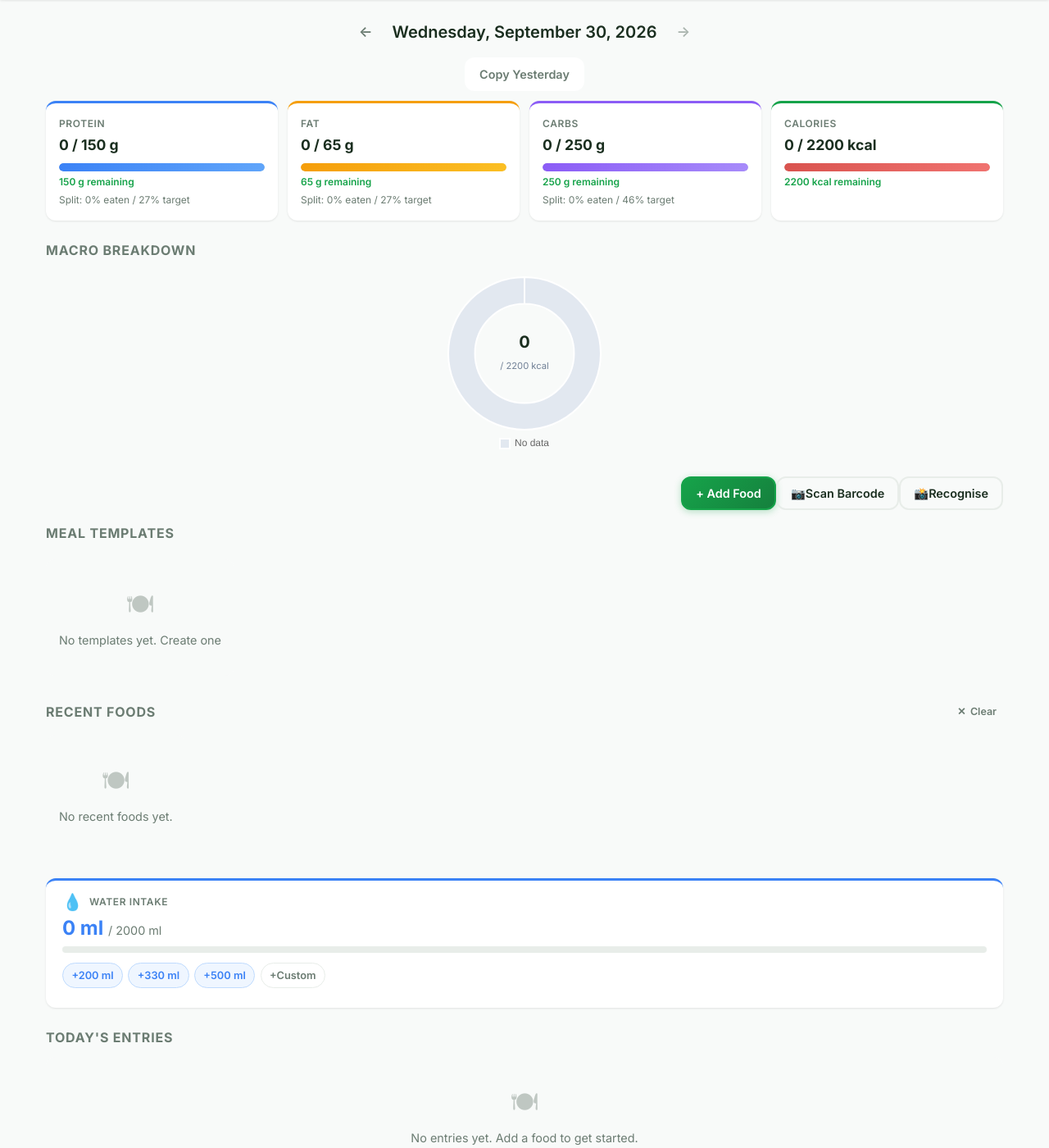
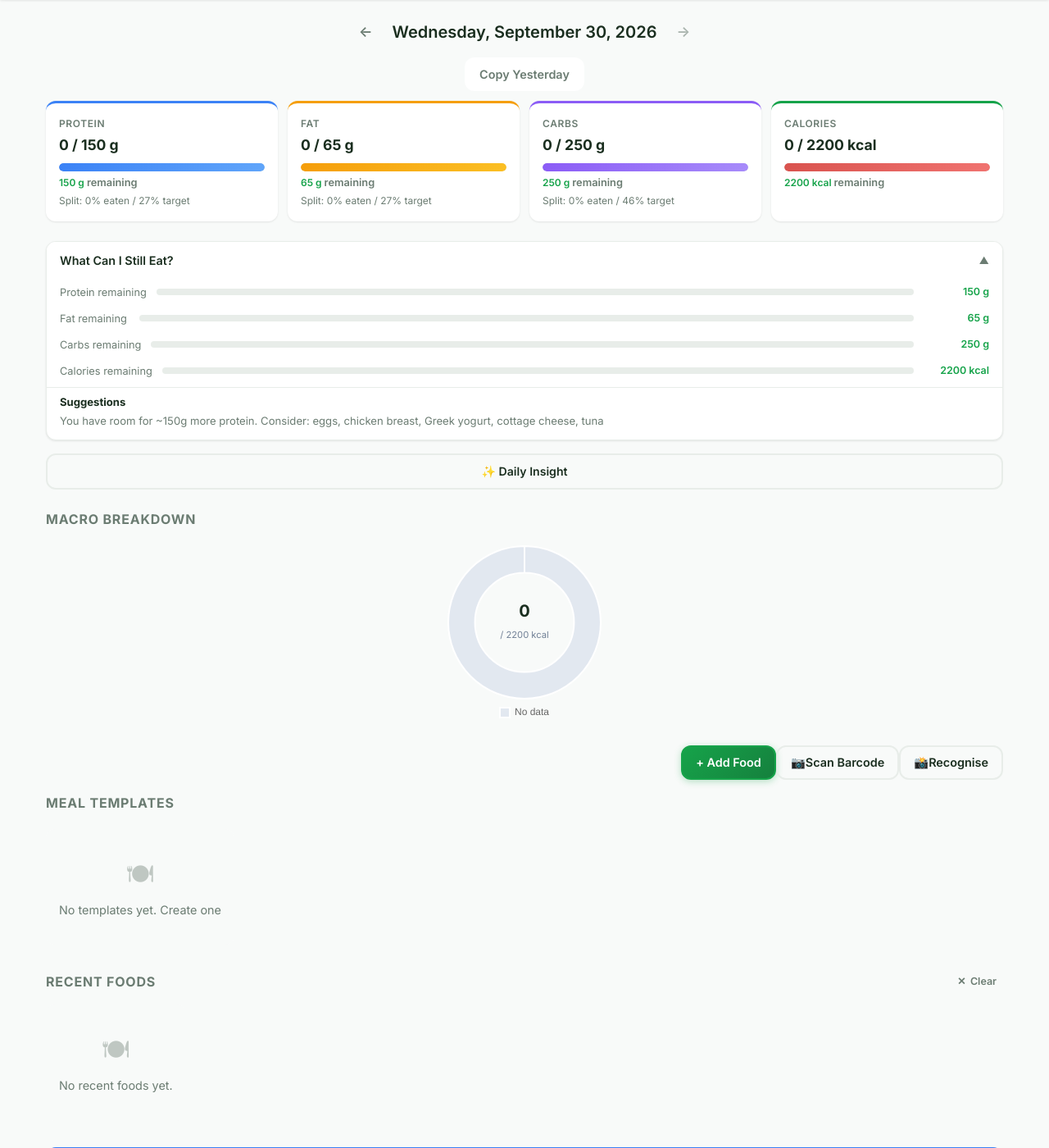
Before and after one commit to sakaryag/nutrition-tracker, a Flask app: page / in a window 1280 px wide. Shown: the part 61-1461 px from the top of the page at 82% size. Run offline with Flask 3, Linux system fonts and the light colour scheme; the visitor is signed in with stand-in values (Sample User, id 1); data that the repository does not hold is empty.

Commit message:
feat: dashboard remaining macros panel + per-meal add + daily insight (PR12)
Enhancement 1: collapsible What Can I Still Eat panel below summary
cards with per-macro progress bars, remaining values, and pre-defined
food suggestions based on the macro with most room. Collapse state
persisted in localStorage. EN + TR translations added.
Enhancement 2: per-meal-section + Add button in every meal group
header (including Other) that opens the add-food modal pre-selecting
that meal type. Labelled pill button replaces the previous icon-only +.
Enhancement 3: Daily Insight button sends today macro summary to
/api/chat using the user Anthropic API key and displays AI analysis
inline. Shows set-API-key prompt when no key is stored.

Co-Authored-By: Claude <noreply@anthropic.com>

```diff
--- a/static/css/style.css
+++ b/static/css/style.css
@@ -2126,6 +2126,165 @@ textarea:focus {
 .remaining--under  { color: var(--color-success) !important; font-weight: 600; }
 .remaining--close  { color: var(--color-warning) !important; font-weight: 600; }
 .remaining--over   { color: var(--color-danger)  !important; font-weight: 700; }
+
+/* ============================================================
+   Remaining Macros Panel (Enhancement 1)
+   ============================================================ */
+.remaining-panel {
+  margin: 1rem 0;
+  border: 1px solid var(--color-border);
+  border-radius: var(--radius);
+  overflow: hidden;
+  background: var(--color-surface);
+  box-shadow: var(--shadow);
+}
+
+.remaining-panel-header {
+  display: flex;
+  justify-content: space-between;
+  align-items: center;
+  padding: 0.75rem 1rem;
+  background: var(--color-surface);
+  cursor: pointer;
+  user-select: none;
+  font-weight: 600;
+  font-size: 0.9rem;
+}
+
+.remaining-panel-header:hover {
+  background: var(--color-bg);
+}
+
+.remaining-panel-chevron {
+  font-size: 0.75rem;
+  color: var(--color-text-muted);
+  transition: transform var(--transition);
+}
+
+.remaining-panel-body {
+  padding-bottom: 0.5rem;
+}
+
+.remaining-macro-row {
+  display: flex;
+  align-items: center;
+  gap: 0.75rem;
+  padding: 0.4rem 1rem;
+}
+
+.remaining-label {
+  min-width: 85px;
+  font-size: 0.8rem;
+  color: var(--color-text-muted);
+}
+
+.remaining-bar {
+  flex: 1;
+  height: 8px;
+  background: var(--color-border);
+  border-radius: 4px;
+  overflow: hidden;
+}
+
+.remaining-bar-fill {
+  height: 100%;
+  background: var(--color-primary);
+  border-radius: 4px;
+  transition: width 0.35s ease;
+}
+
+.remaining-bar-fill.over {
+  background: var(--color-danger);
+}
+
+.remaining-value {
+  font-size: 0.78rem;
+  min-width: 80px;
+  text-align: right;
+  font-weight: 600;
+}
+
+.remaining-value.over {
+  color: var(--color-danger);
+}
+
+.remaining-value.good {
+  color: var(--color-success);
+}
+
+.remaining-suggestions {
+  padding: 0.5rem 1rem 0.75rem;
+  font-size: 0.82rem;
+  color: var(--color-text-muted);
+  border-top: 1px solid var(--color-border);
+  margin-top: 0.25rem;
+}
+
+.remaining-suggestions strong {
+  color: var(--color-text);
+  display: block;
+  margin-bottom: 0.2rem;
+}
+
+/* ============================================================
+   Daily Insight (Enhancement 3)
+   ============================================================ */
+.insight-section {
+  margin: 0.75rem 0;
+}
+
+.insight-btn {
+  width: 100%;
+  justify-content: center;
+  font-size: 0.88rem;
+  padding: 0.6rem 1rem;
+}
+
+.insight-result {
+  margin-top: 0.75rem;
+  padding: 0.85rem 1rem;
+  background: var(--color-surface);
+  border: 1px solid var(--color-border);
+  border-radius: var(--radius);
+  font-size: 0.88rem;
+  line-height: 1.6;
+  box-shadow: var(--shadow);
+}
+
+.insight-result.loading {
+  color: var(--color-text-muted);
+  font-style: italic;
+}
+
+.insight-result.no-key {
+  color: var(--color-text-muted);
+  font-style: italic;
+}
+
+.insight-result.error {
+  color: var(--color-danger);
+  border-color: var(--color-danger);
+}
+
+/* ============================================================
+   Meal group Add button label
+   ============================================================ */
+.meal-add-btn {
+  font-size: 0.75rem;
+  padding: 0.15rem 0.5rem;
+  border-radius: var(--border-radius-pill);
+  border: 1px solid var(--color-primary);
+  color: var(--color-primary);
+  background: transparent;
+  cursor: pointer;
+  transition: background var(--transition), color var(--transition);
+  white-space: nowrap;
+}
+
+.meal-add-btn:hover {
+  background: var(--color-primary);
+  color: #fff;
+}
 
 /* ---------- Quick-add chips enhanced ---------- */
 .quick-add-chip {
--- a/static/js/dashboard.js
+++ b/static/js/dashboard.js
@@ -160,7 +160,7 @@
     loadNote();
   }
   async function loadSummary() {
-    try { var data = await api('/api/summary?date=' + currentDate); renderSummary(data); renderDonut(data); }
+    try { var data = await api('/api/summary?date=' + currentDate); renderSummary(data); renderDonut(data); renderRemainingPanel(data); }
     catch (err) { showToast(t('common.error') + ': ' + err.message, 'error'); }
   }
 
@@ -245,8 +245,8 @@
       html+='<div class="meal-group" data-meal="'+escHtml(meal)+'">'
         +'<div class="meal-group__header"><p class="meal-group__title">'+escHtml(lbl)+'</p>'
         +'<div class="meal-group__actions">'
-        +(meal!=='Other'?'<button class="btn btn-icon btn-sm" data-action="add-to-meal" data-meal="'+escHtml(meal)+'">+</button>'
-                        +'<button class="btn-ghost meal-clear-btn" data-action="clear-meal" data-meal="'+escHtml(meal)+'">&times; Clear</button>':'')
+        +'<button class="meal-add-btn" data-action="add-to-meal" data-meal="'+escHtml(meal)+'" aria-label="Add food to '+escHtml(lbl)+'">+ Add</button>'
+        +(meal!=='Other'?'<button class="btn-ghost meal-clear-btn" data-action="clear-meal" data-meal="'+escHtml(meal)+'">&times; Clear</button>':'')
         +'</div></div>'
         +'<p class="meal-group__subtotal">P '+round1(sp)+'g · F '+round1(sf)+'g · C '+round1(sc)+'g · '+Math.round(sk)+' kcal</p>';
       groups[meal].forEach(function(e){html+=renderEntryCard(e);});
@@ -906,6 +906,187 @@
     } catch (_) { /* Silent fail — user can retry by typing again */ }
   }
 
+  /* ============================================================
+     Enhancement 1 — Remaining Macros Panel
+     ============================================================ */
+
+  var _remainingPanelExpanded = true;
+  (function initRemainingPanel() {
+    try { _remainingPanelExpanded = localStorage.getItem('nt_remaining_panel') !== 'collapsed'; } catch(_) {}
+    var toggle = document.getElementById('remaining-panel-toggle');
+    var body   = document.getElementById('remaining-panel-body');
+    var chev   = document.getElementById('remaining-panel-chevron');
+    if (!toggle || !body) return;
+
+    function applyState() {
+      body.hidden = !_remainingPanelExpanded;
+      if (toggle) toggle.setAttribute('aria-expanded', String(_remainingPanelExpanded));
+      if (chev)   chev.textContent = _remainingPanelExpanded ? '▲' : '▼';
+    }
+    applyState();
+
+    toggle.addEventListener('click', function() {
+      _remainingPanelExpanded = !_remainingPanelExpanded;
+      try { localStorage.setItem('nt_remaining_panel', _remainingPanelExpanded ? 'expanded' : 'collapsed'); } catch(_) {}
+      applyState();
+    });
+    toggle.addEventListener('keydown', function(e) {
+      if (e.key === 'Enter' || e.key === ' ') { e.preventDefault(); toggle.click(); }
+    });
+  })();
+
+  var _MACRO_SUGGESTIONS = {
+    protein: {
+      en: 'eggs, chicken breast, Greek yogurt, cottage cheese, tuna',
+      tr: 'yumurta, tavuk göğsü, Yunan yoğurdu, lor peyniri, ton balığı',
+    },
+    fat: {
+      en: 'avocado, nuts, olive oil, cheese, salmon',
+      tr: 'avokado, fındık, zeytinyağı, peynir, somon',
+    },
+    carbs: {
+      en: 'oats, brown rice, banana, whole grain bread, sweet potato',
+      tr: 'yulaf, esmer pirinç, muz, tam tahıllı ekmek, tatlı patates',
+    },
+    calories: {
+      en: 'a balanced meal with protein and complex carbs',
+      tr: 'protein ve kompleks karbonhidrat içeren dengeli bir öğün',
+    },
+  };
+
+  function renderRemainingPanel(data) {
+    var rowsEl = document.getElementById('remaining-macro-rows');
+    var suggEl = document.getElementById('remaining-suggestions');
+    if (!rowsEl) return;
+
+    var isTr = Lang && Lang.isTr && Lang.isTr();
+    var lang  = isTr ? 'tr' : 'en';
+
+    var MACROS = [
+      { key: 'protein',  unit: 'g',    labelKey: 'remaining.protein'  },
+      { key: 'fat',      unit: 'g',    labelKey: 'remaining.fat'      },
+      { key: 'carbs',    unit: 'g',    labelKey: 'remaining.carbs'    },
+      { key: 'calories', unit: 'kcal', labelKey: 'remaining.calories' },
+    ];
+
+    var html = '';
+    var bestMacro = null;
+    var bestRatio  = -Infinity;
+
+    MACROS.forEach(function(m) {
+      var consumed  = data.totals   ? (data.totals[m.key]   || 0) : 0;
+      var target    = data.target   ? (data.target[m.key]   || 0) : 0;
+      var remaining = data.remaining? (data.remaining[m.key]|| 0) : 0;
+      var over      = target > 0 && consumed > target;
+      var pct       = target > 0 ? Math.min(100, Math.round((consumed / target) * 100)) : 0;
+      var remRound  = Math.abs(Math.round(remaining));
+      var remText   = (over ? '+' : '') + remRound + ' ' + m.unit;
+      var valueClass = over ? 'over' : 'good';
+
+      /* Track which macro has most room (for suggestion) */
+      if (!over && target > 0) {
+        var ratio = remaining / target;
+        if (ratio > bestRatio) { bestRatio = ratio; bestMacro = m.key; }
+      }
+
+      html += '<div class="remaining-macro-row">'
+        + '<span class="remaining-label">' + escHtml(t(m.labelKey)) + '</span>'
+        + '<div class="remaining-bar" role="progressbar" aria-valuenow="' + pct + '" aria-valuemin="0" aria-valuemax="100">'
+        + '<div class="remaining-bar-fill' + (over ? ' over' : '') + '" style="width:' + pct + '%"></div>'
+        + '</div>'
+        + '<span class="remaining-value ' + valueClass + '">' + escHtml(remText) + '</span>'
+        + '</div>';
+    });
+
+    rowsEl.innerHTML = html;
+
+    /* Suggestions */
+    if (suggEl) {
+      var suggText = '';
+      if (!bestMacro) {
+        suggText = isTr ? 'Tüm hedeflerinize ulaştınız! Harika iş!' : 'You\'ve hit all your targets! Great job!';
+      } else {
+        var remVal  = Math.round(Math.abs(data.remaining[bestMacro] || 0));
+        var unit    = bestMacro === 'calories' ? ' kcal' : 'g';
+        var mLabel  = t('remaining.' + bestMacro).toLowerCase().replace(isTr ? ' kaldı' : ' remaining', '');
+        var foods   = _MACRO_SUGGESTIONS[bestMacro][lang];
+        if (isTr) {
+          suggText = 'Yaklaşık ~' + remVal + unit + ' daha ' + mLabel + ' alabilirsiniz. Önerilenler: ' + foods;
+        } else {
+          suggText = 'You have room for ~' + remVal + unit + ' more ' + mLabel + '. Consider: ' + foods;
+        }
+      }
+      suggEl.innerHTML = '<strong>' + escHtml(t('remaining.suggestions')) + '</strong>' + escHtml(suggText);
+      suggEl.hidden = false;
+    }
+  }
+
+  /* ============================================================
+     Enhancement 3 — Daily Insight Button
+     ============================================================ */
+  (function initInsight() {
+    var insightBtn    = document.getElementById('insight-btn');
+    var insightResult = document.getElementById('insight-result');
+    if (!insightBtn || !insightResult) return;
+
+    insightBtn.addEventListener('click', async function() {
+      var apiKey = '';
+      try { apiKey = localStorage.getItem('nt_anthropic_key') || ''; } catch(_) {}
+
+      if (!apiKey) {
+        insightResult.textContent = t('insight.noKey');
+        insightResult.className = 'insight-result no-key';
+        insightResult.hidden = false;
+        return;
+      }
+
+      /* Gather today's summary data from the DOM */
+      var consumed = {
+        protein:  parseFloat((document.getElementById('summary-protein')  || {}).textContent) || 0,
+        fat:      parseFloat((document.getElementById('summary-fat')      || {}).textContent) || 0,
+        carbs:    parseFloat((document.getElementById('summary-carbs')    || {}).textContent) || 0,
+        calories: parseFloat((document.getElementById('summary-calories') || {}).textContent) || 0,
+      };
+      var targets = {
+        protein:  parseFloat((document.getElementById('target-protein')   || {}).textContent) || 0,
+        fat:      parseFloat((document.getElementById('target-fat')       || {}).textContent) || 0,
+        carbs:    parseFloat((document.getElementById('target-carbs')     || {}).textContent) || 0,
+        calories: parseFloat((document.getElementById('target-calories')  || {}).textContent) || 0,
+      };
+
+      var content = 'Today I ate: ' + consumed.protein + 'g protein, '
+        + consumed.fat + 'g fat, ' + consumed.carbs + 'g carbs, '
+        + consumed.calories + ' kcal. My targets are: '
+        + targets.protein + 'g protein, ' + targets.fat + 'g fat, '
+        + targets.carbs + 'g carbs, ' + targets.calories + ' kcal. '
+        + 'Give me a brief 2-3 sentence analysis of my day and one practical suggestion.';
+
+      insightBtn.disabled = true;
+      insightResult.textContent = t('insight.loading');
+      insightResult.className = 'insight-result loading';
+      insightResult.hidden = false;
+
+      try {
+        var isTr = Lang && Lang.isTr && Lang.isTr();
+        var resp = await api('/api/chat', {
+          method: 'POST',
+          body: JSON.stringify({
+            messages: [{ role: 'user', content: content }],
+            lang: isTr ? 'tr' : 'en',
+            api_key: apiKey,
+          }),
+        });
+        insightResult.textContent = resp.reply || '';
+        insightResult.className = 'insight-result';
+      } catch (err) {
+        insightResult.textContent = t('common.error') + ': ' + err.message;
+        insightResult.className = 'insight-result error';
+      } finally {
+        insightBtn.disabled = false;
+      }
+    });
+  })();
+
   function escHtml(str){
     return String(str??'').replace(/&/g,'&amp;').replace(/</g,'&lt;').replace(/>/g,'&gt;').replace(/"/g,'&quot;');
   }
--- a/static/js/i18n.js
+++ b/static/js/i18n.js
@@ -420,6 +420,19 @@ const i18n = {
     'plan.fulfilled':      'Logged',
     'plan.guidelines.empty': 'No guidelines for this plan.',
     'plan.quotaProgress':  'Weekly Category Progress',
+
+    /* Remaining macros panel (Enhancement 1) */
+    'remaining.panel.title':  'What Can I Still Eat?',
+    'remaining.protein':      'Protein remaining',
+    'remaining.fat':          'Fat remaining',
+    'remaining.carbs':        'Carbs remaining',
+    'remaining.calories':     'Calories remaining',
+    'remaining.suggestions':  'Suggestions',
+
+    /* Daily Insight (Enhancement 3) */
+    'insight.btn':     '✨ Daily Insight',
+    'insight.noKey':   'Set your Anthropic API key in Settings to enable daily insights.',
+    'insight.loading': 'Getting your daily insight…',
   },
 
   tr: {
@@ -839,6 +852,19 @@ const i18n = {
     'plan.fulfilled':      'Kaydedildi',
     'plan.guidelines.empty': 'Bu plan için yönerge yok.',
     'plan.quotaProgress':  'Haftalık Kategori İlerlemesi',
+
+    /* Remaining macros panel (Enhancement 1) */
+    'remaining.panel.title':  'Bugün Ne Yiyebilirim?',
+    'remaining.protein':      'Protein kaldı',
+    'remaining.fat':          'Yağ kaldı',
+    'remaining.carbs':        'Karbonhidrat kaldı',
+    'remaining.calories':     'Kalori kaldı',
+    'remaining.suggestions':  'Öneriler',
+
+    /* Daily Insight (Enhancement 3) */
+    'insight.btn':     '✨ Günlük Analiz',
+    'insight.noKey':   'Günlük analizi etkinleştirmek için Ayarlar bölümünden Anthropic API anahtarınızı girin.',
+    'insight.loading': 'Günlük analiziniz hazırlanıyor…',
   },
 };
 
--- a/templates/dashboard.html
+++ b/templates/dashboard.html
@@ -51,6 +51,25 @@
       </div>
       <p class="summary-card__remaining"><span id="remaining-calories">0</span> kcal <span class="remaining-label" id="lbl-remaining-calories">remaining</span></p>
     </article>
+  </section>
+
+  <!-- What Can I Still Eat? Panel (Enhancement 1) -->
+  <section class="remaining-panel" id="remaining-panel" aria-label="Remaining macros panel">
+    <div class="remaining-panel-header" id="remaining-panel-toggle" role="button" tabindex="0"
+         aria-expanded="true" aria-controls="remaining-panel-body">
+      <span id="remaining-panel-title" data-i18n="remaining.panel.title">What Can I Still Eat?</span>
+      <span class="remaining-panel-chevron" id="remaining-panel-chevron" aria-hidden="true">&#9650;</span>
+    </div>
+    <div id="remaining-panel-body">
+      <div id="remaining-macro-rows"></div>
+      <div class="remaining-suggestions" id="remaining-suggestions" hidden></div>
+    </div>
+  </section>
+
+  <!-- Daily Insight (Enhancement 3) -->
+  <section class="insight-section" id="insight-section">
+    <button class="btn btn-secondary insight-btn" id="insight-btn" data-i18n="insight.btn">&#10024; Daily Insight</button>
+    <div class="insight-result" id="insight-result" hidden></div>
   </section>
 
   <!-- Macro Donut Chart -->
```
